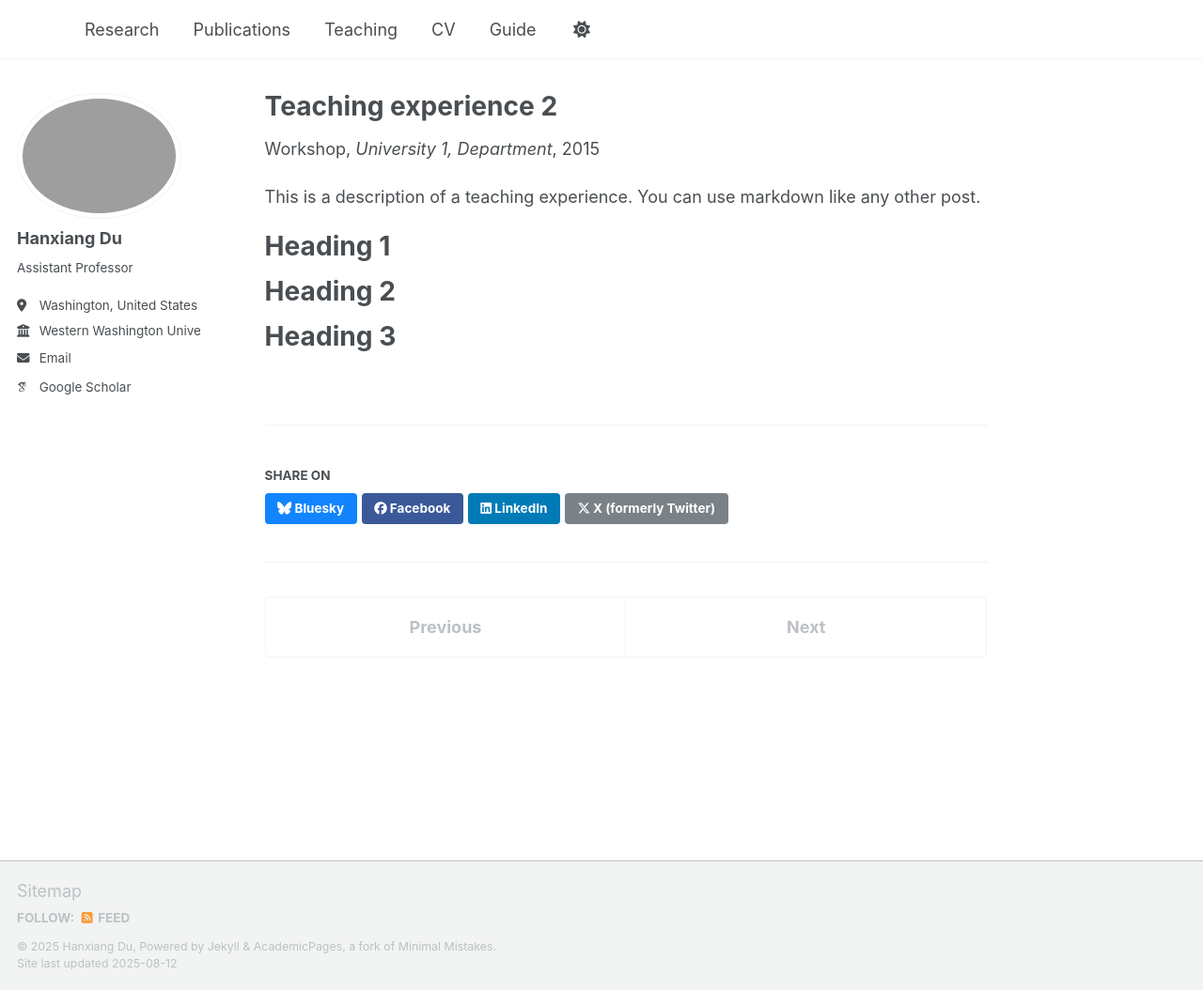
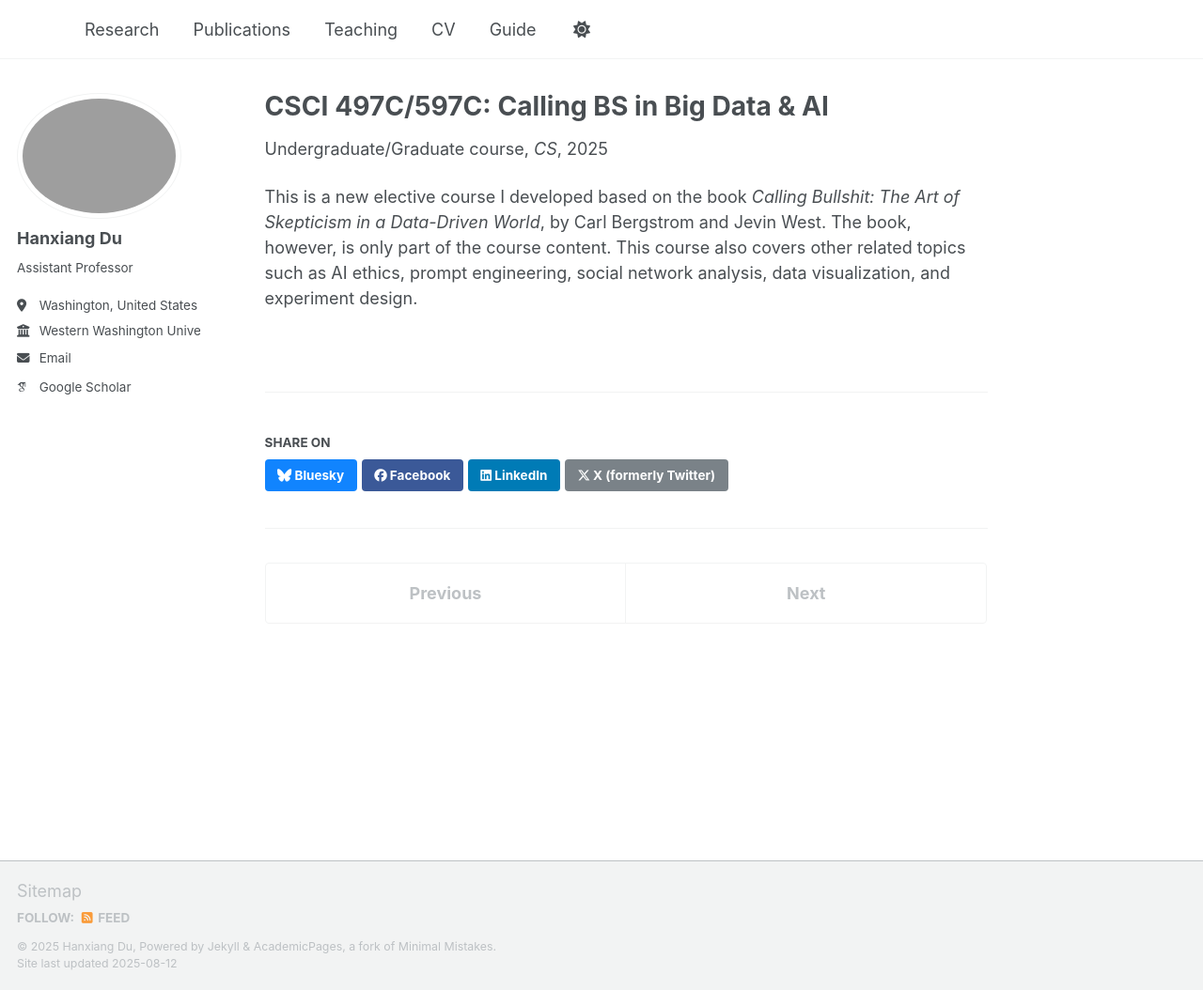
Before and after one commit to HXDU/HD.github.io, a Jekyll site: the page built from _teaching/2015-spring-teaching-2.md, in a window 1280 px wide and 1054 px high. Shown: the whole window at 94% size. Built offline with Jekyll 4.4.1, drawn with Linux system fonts in a browser that asks for light colours; some web fonts are replaced; a script that is not in the unit is left out.

Commit message:
Update 2015-spring-teaching-2.md

```diff
--- a/_teaching/2015-spring-teaching-2.md
+++ b/_teaching/2015-spring-teaching-2.md
@@ -1,20 +1,9 @@
 ---
-title: "Teaching experience 2"
+title: "CSCI 497C/597C: Calling BS in Big Data & AI"
 collection: teaching
-type: "Workshop"
-permalink: /teaching/2015-spring-teaching-1
-venue: "University 1, Department"
-date: 2015-01-01
-location: "City, Country"
+type: "Undergraduate/Graduate course"
+venue: CS
+date: 2025-01-06
 ---
 
-This is a description of a teaching experience. You can use markdown like any other post.
-
-Heading 1
-======
-
-Heading 2
-======
-
-Heading 3
-======
+This is a new elective course I developed based on the book *Calling Bullshit: The Art of Skepticism in a Data-Driven World*, by Carl Bergstrom and Jevin West. The book, however, is only part of the course content. This course also covers other related topics such as AI ethics, prompt engineering, social network analysis, data visualization, and experiment design.
```
